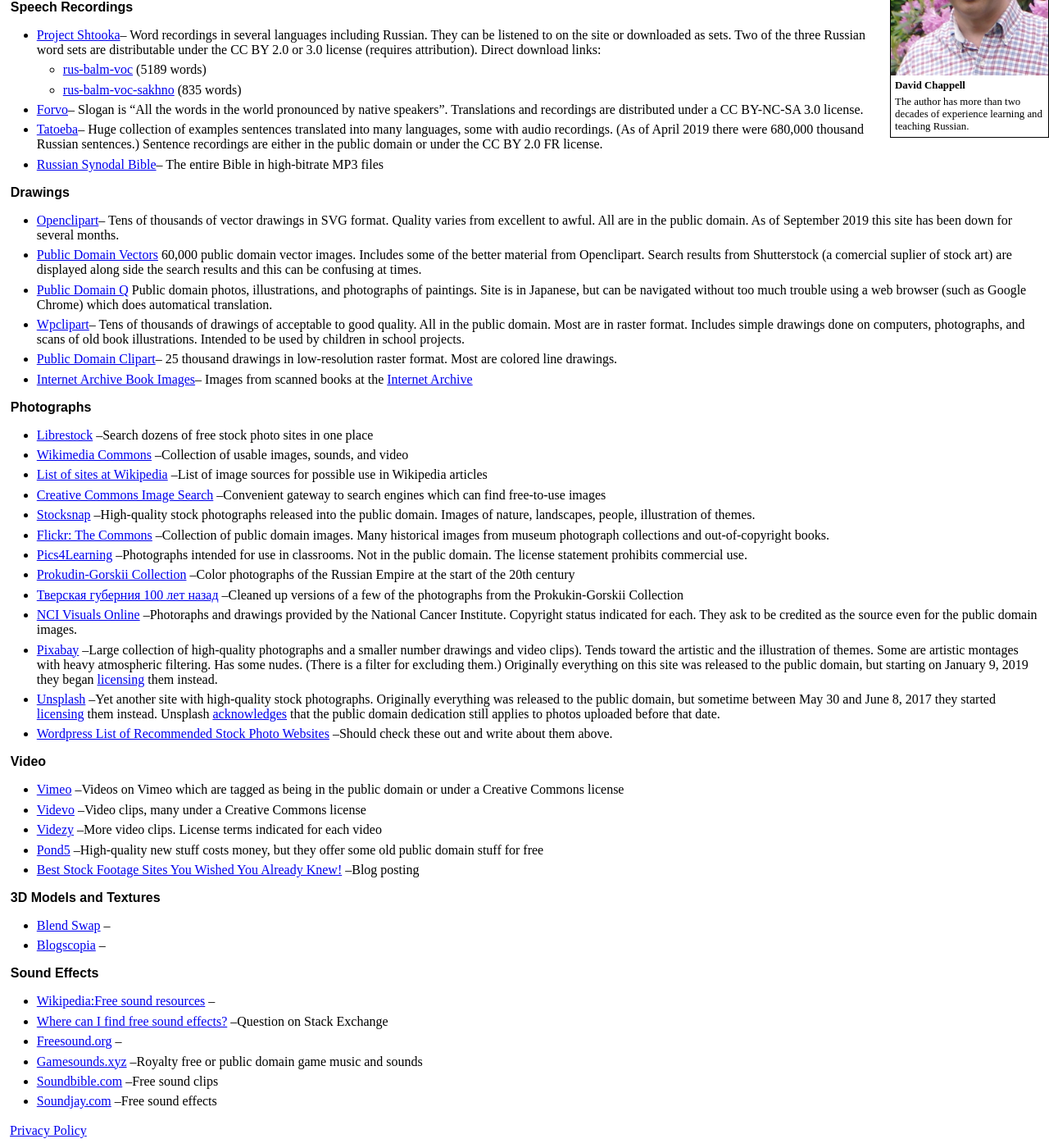
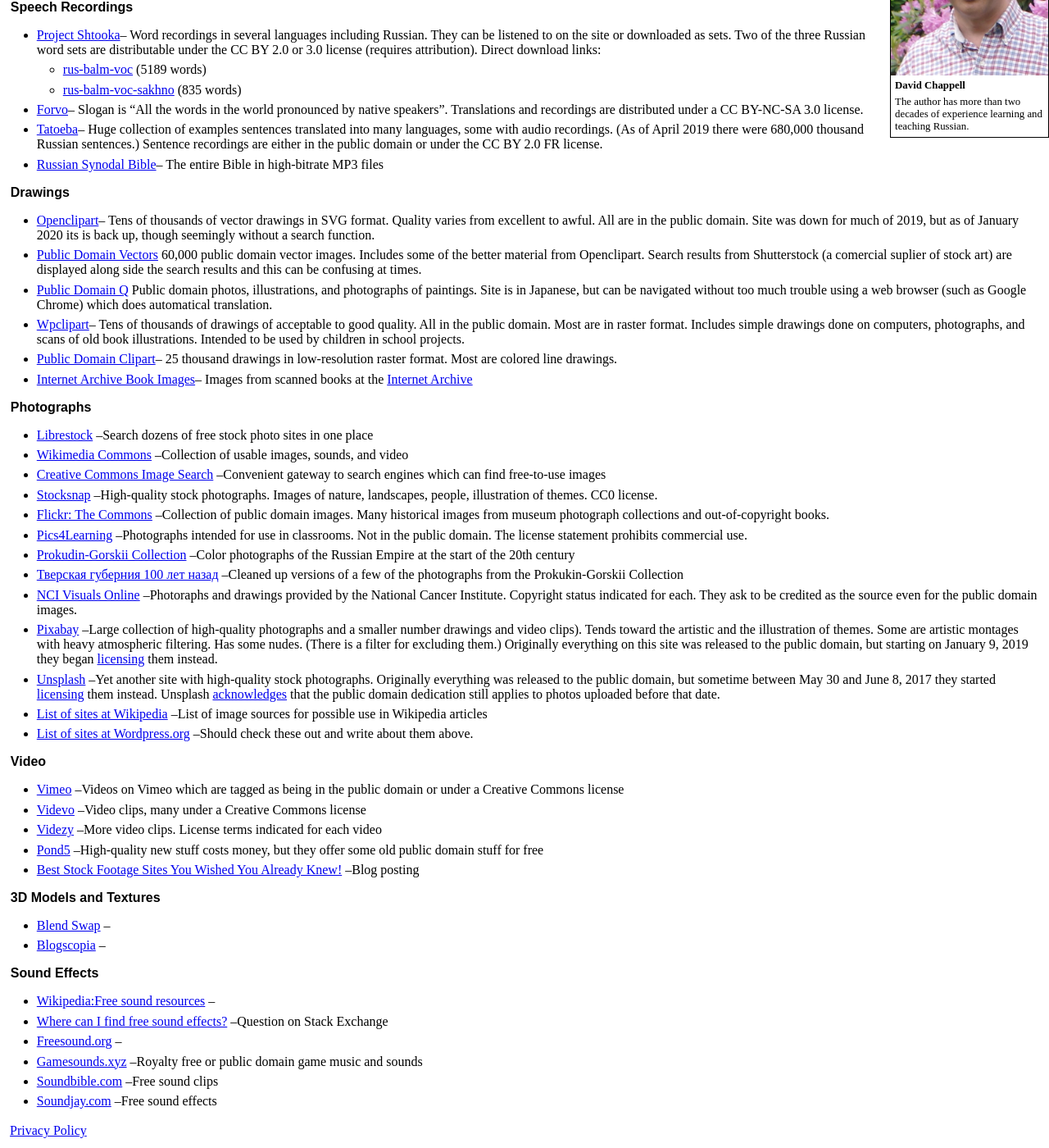
Before and after one commit to david672orford/russian-language-list, a Jekyll site: the page built from for-instructors/stock-material.md, in a window 1280 px wide and 1400 px high, scrolled down 205 px. Shown: the whole window at 82% size. Built offline with Jekyll 4.4.1, drawn with Linux system fonts in a browser that asks for light colours; our own code applies the rules of GitHub Pages for plain Markdown files; some of the changed text lies outside the part shown.

Commit message:
stock material

```diff
--- a/for-instructors/stock-material.md
+++ b/for-instructors/stock-material.md
@@ -30,8 +30,9 @@
 ### Drawings
 * [Openclipart](https://openclipart.org/)--
 	Tens of thousands of vector drawings in SVG format. Quality varies from
-	excellent to awful. All are in the public domain. As of September 2019
-	this site has been down for several months.
+	excellent to awful. All are in the public domain. Site was down for
+	much of 2019, but as of January 2020 its is back up, though seemingly
+	without a search function.
 * [Public Domain Vectors](https://publicdomainvectors.org/)
 	60,000 public domain vector images. Includes some of the better
 	material from Openclipart.
@@ -57,13 +58,11 @@
 	--Search dozens of free stock photo sites in one place
 * [Wikimedia Commons](https://commons.wikimedia.org/wiki/Main_Page)
 	--Collection of usable images, sounds, and video
-* [List of sites at Wikipedia](https://commons.m.wikimedia.org/wiki/Commons:Free_media_resources/Photography)
-	--List of image sources for possible use in Wikipedia articles
 * [Creative Commons Image Search](https://search.creativecommons.org/)
 	--Convenient gateway to search engines which can find free-to-use images
 * [Stocksnap](https://stocksnap.io/)
-	--High-quality stock photographs released into the public domain. Images
-	of nature, landscapes, people, illustration of themes.
+	--High-quality stock photographs. Images of nature, landscapes, people,
+	illustration of themes. CC0 license.
 * [Flickr: The Commons](https://www.flickr.com/commons)
 	--Collection of public domain images. Many historical images from museum
 	photograph collections and out-of-copyright books.
@@ -93,7 +92,9 @@
 	they started [licensing](https://unsplash.com/terms) them instead. Unsplash
 	[acknowledges](https://medium.com/@UserRoadmap/unsplash-is-no-longer-under-a-cc0-license-do-you-care-13d5656053b7)
 	that the public domain dedication still applies to photos uploaded before that date.
-* [Wordpress List of Recommended Stock Photo Websites](https://make.wordpress.org/themes/handbook/review/resources/#recommended-websites-for-images)
+* [List of sites at Wikipedia](https://commons.m.wikimedia.org/wiki/Commons:Free_media_resources/Photography)
+	--List of image sources for possible use in Wikipedia articles
+* [List of sites at Wordpress.org](https://make.wordpress.org/themes/handbook/review/resources/#recommended-websites-for-images)
 	--Should check these out and write about them above.
 
 ### Video
```
Also changed, not shown: other parts of for-instructors/stock-material.md (+5 -0 lines), for-instructors/software.md (+9 -0 lines).
